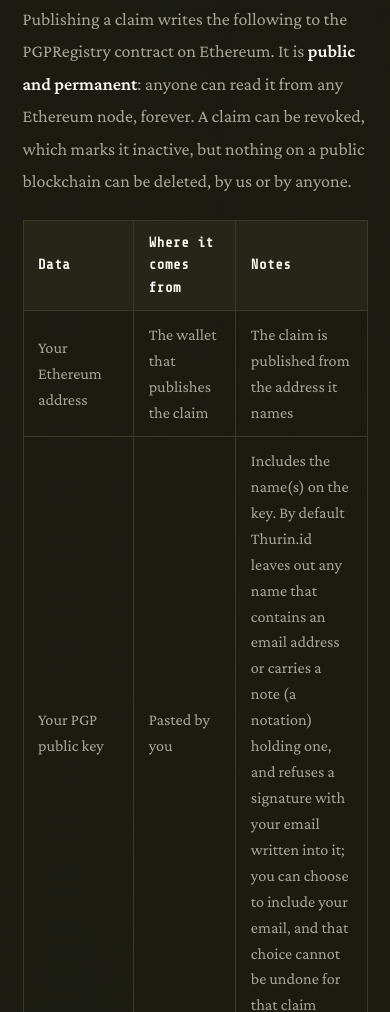
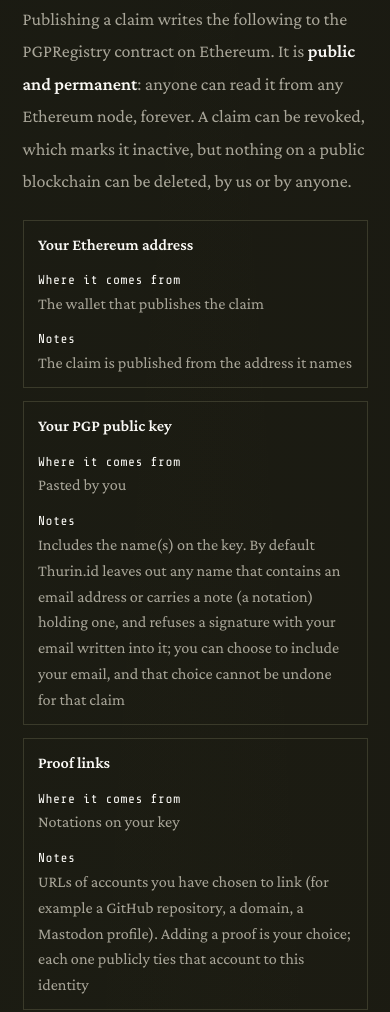
Before and after one commit to thurinlabs/thurinlabs, a website: page privacy/index.html in a window 390 px wide. Shown: the part 1134-2146 px from the top of the page. Drawn offline with Linux system fonts and the light colour scheme.

Commit message:
Stack the privacy table on phones

```diff
--- a/privacy/index.html
+++ b/privacy/index.html
@@ -306,6 +306,25 @@
       .footer-columns { gap: 2.5rem; }
     }
 
+    /* Phones: each row of the data table becomes a small block, its columns labelled. */
+    @media (max-width: 600px) {
+      .content thead { display: none; }
+      .content table, .content tbody, .content tr, .content td { display: block; }
+      .content tr { border: 1px solid var(--color-border); margin-bottom: 0.75rem; }
+      .content td { border: none; padding: 0.35rem 0.8rem; }
+      .content td:first-child { color: var(--color-text); font-weight: 600; padding-top: 0.6rem; }
+      .content td:nth-child(2)::before, .content td:nth-child(3)::before {
+        display: block;
+        font-family: 'Share Tech Mono', monospace;
+        font-size: 0.72rem;
+        letter-spacing: 0.04em;
+        color: var(--color-text);
+      }
+      .content td:nth-child(2)::before { content: "Where it comes from"; }
+      .content td:nth-child(3)::before { content: "Notes"; }
+      .content td:last-child { padding-bottom: 0.6rem; }
+    }
+
     @media (max-width: 480px) {
       .header-wordmark { font-size: 1.3rem; }
       .header-brand svg { width: 30px; height: 30px; }
```
